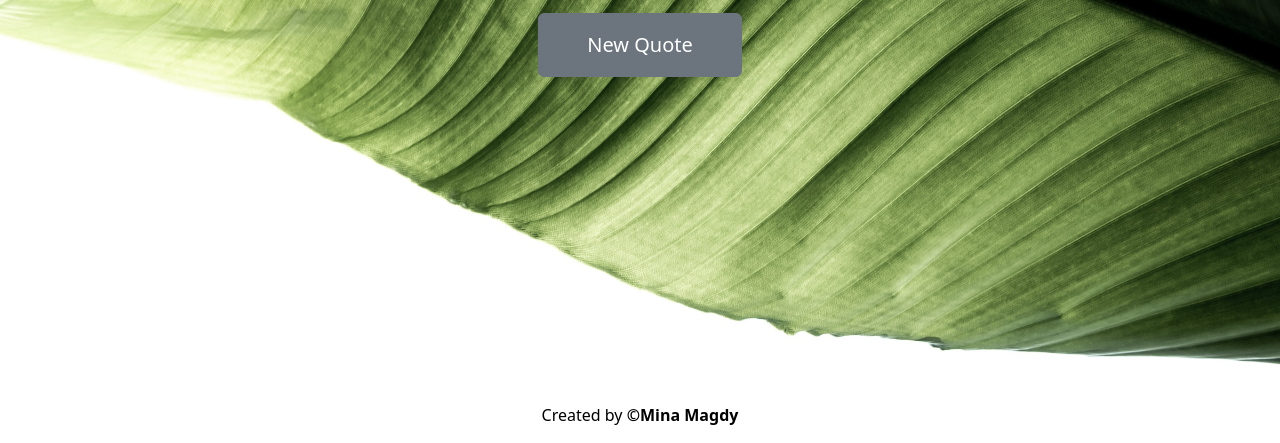
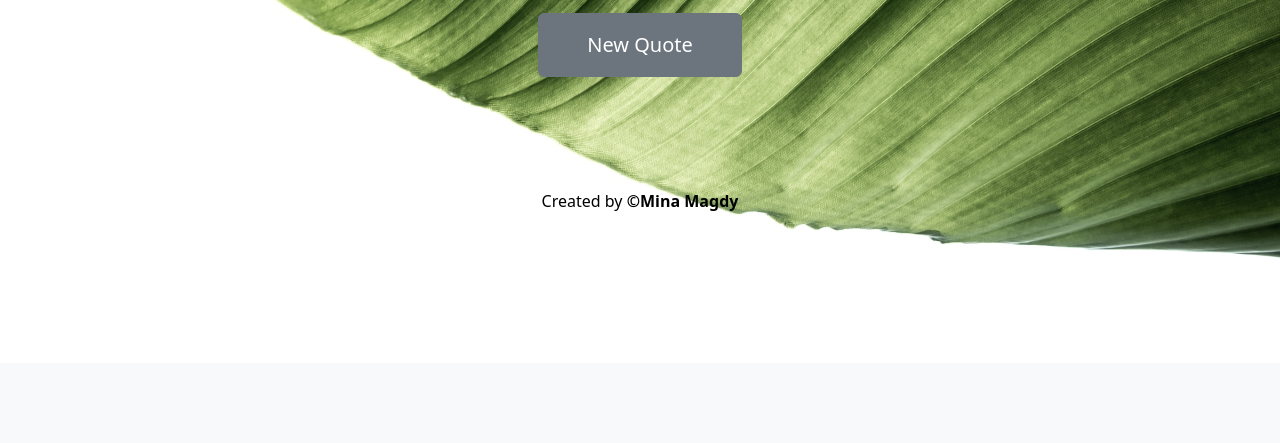
Before and after one commit to minaMagdy50/Assignment-8-JS, a plain HTML site: page index.html in a window 1280 px wide. Shown: the part 357-800 px from the top of the page. Drawn offline with Linux system fonts and the light colour scheme.

Commit message:
forth commit

```diff
--- a/css/style.css
+++ b/css/style.css
@@ -3,7 +3,6 @@ body{
     background-position: center center;
     background-size: cover;
     background-repeat: no-repeat;
-    height: 100vh;
 
 }
 
--- a/index.html
+++ b/index.html
@@ -26,7 +26,7 @@
 
 
     </section>
-    <p class="text-black fs-6 fixed-bottom text-center ">Created by  <strong> ©Mina Magdy</strong></p>
+    <p class="text-black fs-6 text-center ">Created by  <strong> ©Mina Magdy</strong></p>
 
 
 
```
